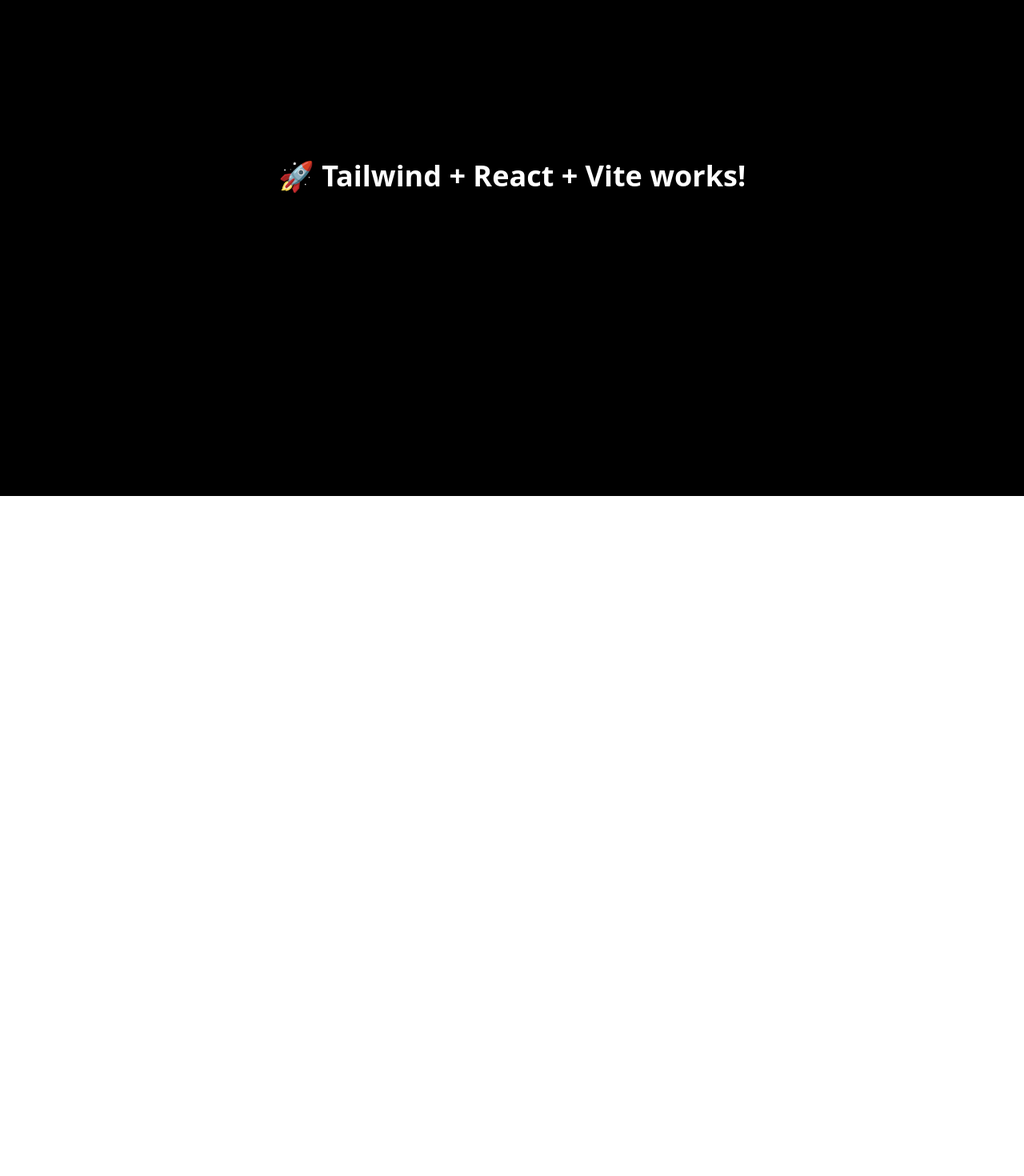
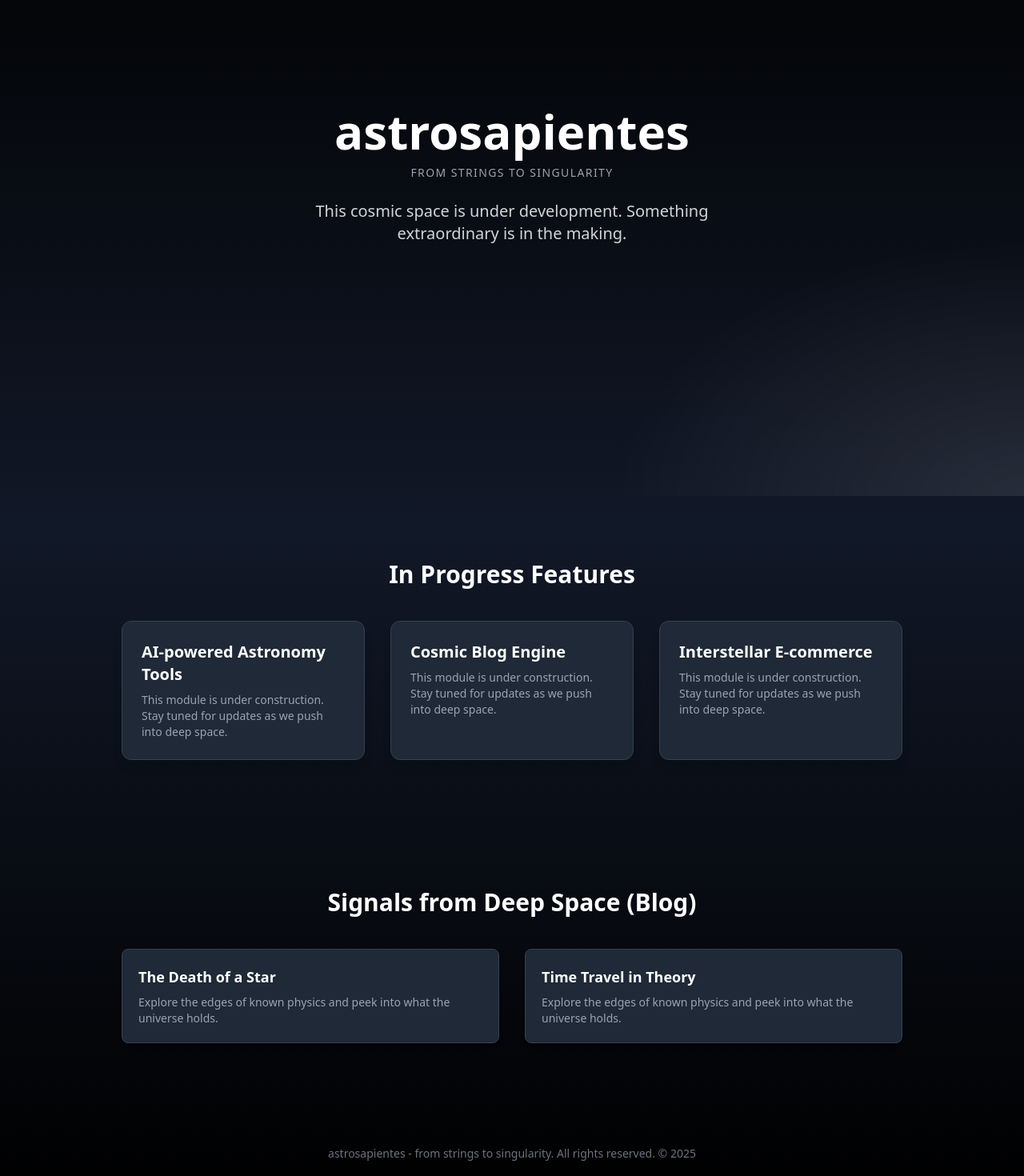
Before and after one commit to chandravishaal/Space-Project, a React (Vite) app: page / in a window 1280 px wide. Shown: the part 180-1650 px from the top of the page at 80% size. Before the commit the page ends 800 px from the top, so only its background shows below. Built offline with nearby package versions, Linux system fonts and the light colour scheme.

Commit message:
test: testing auto deploy with changes in home page

```diff
--- a/package.json
+++ b/package.json
@@ -10,6 +10,7 @@
     "preview": "vite preview"
   },
   "dependencies": {
+    "framer-motion": "^12.23.12",
     "react": "^19.1.1",
     "react-dom": "^19.1.1"
   },
--- a/src/App.jsx
+++ b/src/App.jsx
@@ -1,7 +1,97 @@
+import { motion } from "framer-motion";
+
 export default function App() {
   return (
-    <div className="flex min-h-screen items-center justify-center bg-black text-white">
-      <h1 className="text-4xl font-bold">🚀 Tailwind + React + Vite works!</h1>
+    <div className="min-h-screen bg-gradient-to-b from-black via-gray-900 to-black text-white">
+      {/* Hero Section */}
+      <section className="min-h-screen flex items-center justify-center text-center relative overflow-hidden px-4">
+        {/* Star Background */}
+        <div className="absolute inset-0 overflow-hidden z-0">
+          <motion.div
+            className="w-[200%] h-[200%] bg-[radial-gradient(white,transparent_30%)] opacity-10 animate-pulse"
+            initial={{ opacity: 0 }}
+            animate={{ opacity: 0.1 }}
+            transition={{ duration: 3, repeat: Infinity, repeatType: "reverse" }}
+          />
+        </div>
+
+        <motion.div
+          className="z-10"
+          initial={{ opacity: 0, y: 30 }}
+          animate={{ opacity: 1, y: 0 }}
+          transition={{ duration: 1 }}
+        >
+          <motion.h1
+            className="text-4xl md:text-6xl font-extrabold mb-3"
+            initial={{ scale: 0.95 }}
+            animate={{ scale: 1 }}
+            transition={{ type: "spring", duration: 1.5 }}
+          >
+            astrosapientes
+          </motion.h1>
+          <p className="text-sm text-gray-400 mb-6 tracking-widest">
+            FROM STRINGS TO SINGULARITY
+          </p>
+          <p className="text-xl text-gray-300 max-w-xl mx-auto">
+            This cosmic space is under development. Something extraordinary is in the making.
+          </p>
+        </motion.div>
+      </section>
+
+      {/* Section: Mock Features */}
+      <section className="py-20 px-6 max-w-5xl mx-auto">
+        <h2 className="text-3xl font-bold mb-10 text-center"> In Progress Features</h2>
+        <div className="grid md:grid-cols-3 gap-8">
+          {[
+            "AI-powered Astronomy Tools",
+            "Cosmic Blog Engine",
+            "Interstellar E-commerce",
+          ].map((feature, i) => (
+            <motion.div
+              key={i}
+              className="bg-gray-800 p-6 rounded-xl shadow-lg border border-gray-700"
+              initial={{ opacity: 0, y: 20 }}
+              whileInView={{ opacity: 1, y: 0 }}
+              transition={{ delay: i * 0.2 }}
+              viewport={{ once: true }}
+            >
+              <h3 className="text-xl font-semibold mb-2">{feature}</h3>
+              <p className="text-gray-400 text-sm">
+                This module is under construction. Stay tuned for updates as we push into deep space.
+              </p>
+            </motion.div>
+          ))}
+        </div>
+      </section>
+
+      {/* Section: Mock Blog Teasers */}
+      <section className="py-20 px-6 max-w-5xl mx-auto">
+        <h2 className="text-3xl font-bold mb-10 text-center"> Signals from Deep Space (Blog)</h2>
+        <div className="grid md:grid-cols-2 gap-8">
+          {[1, 2].map((id) => (
+            <motion.div
+              key={id}
+              className="bg-gray-800 p-5 rounded-lg shadow-md border border-gray-700"
+              initial={{ opacity: 0, x: id % 2 === 0 ? 50 : -50 }}
+              whileInView={{ opacity: 1, x: 0 }}
+              transition={{ duration: 0.6 }}
+              viewport={{ once: true }}
+            >
+              <h3 className="text-lg font-semibold mb-2">
+                {id === 1 ? "The Death of a Star" : "Time Travel in Theory"}
+              </h3>
+              <p className="text-gray-400 text-sm">
+                Explore the edges of known physics and peek into what the universe holds.
+              </p>
+            </motion.div>
+          ))}
+        </div>
+      </section>
+
+      {/* Footer */}
+      <footer className="py-12 text-center text-gray-500 text-sm">
+        astrosapientes - from strings to singularity. All rights reserved. &copy; {new Date().getFullYear()}
+      </footer>
     </div>
-  )
+  );
 }
```
Also changed, not shown: 1 other file (tests, documents, lock files or other folders).
